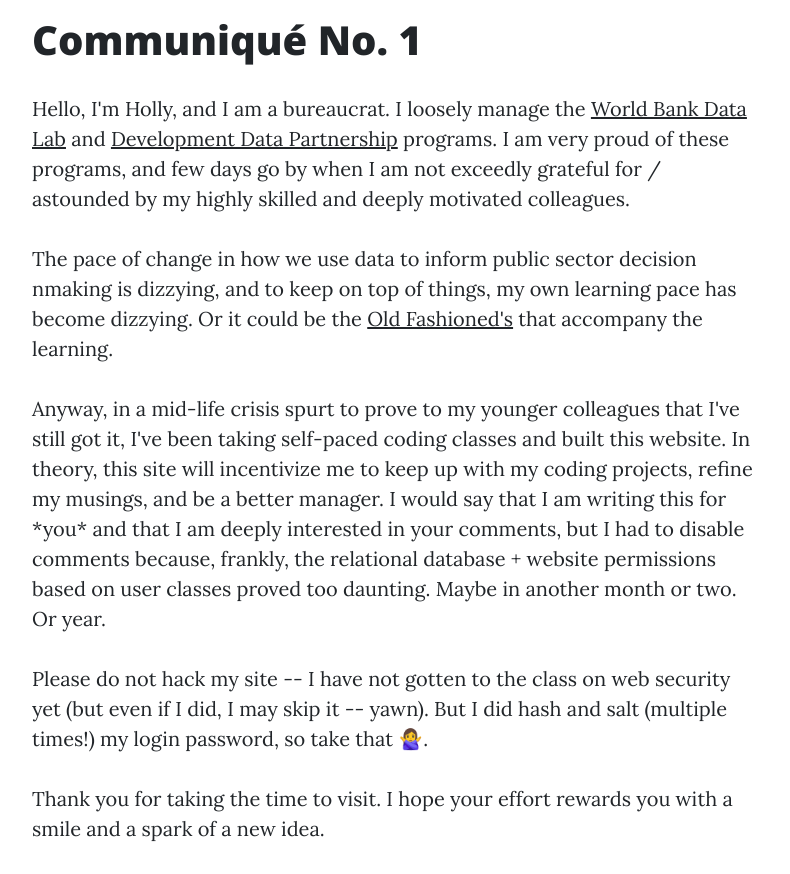
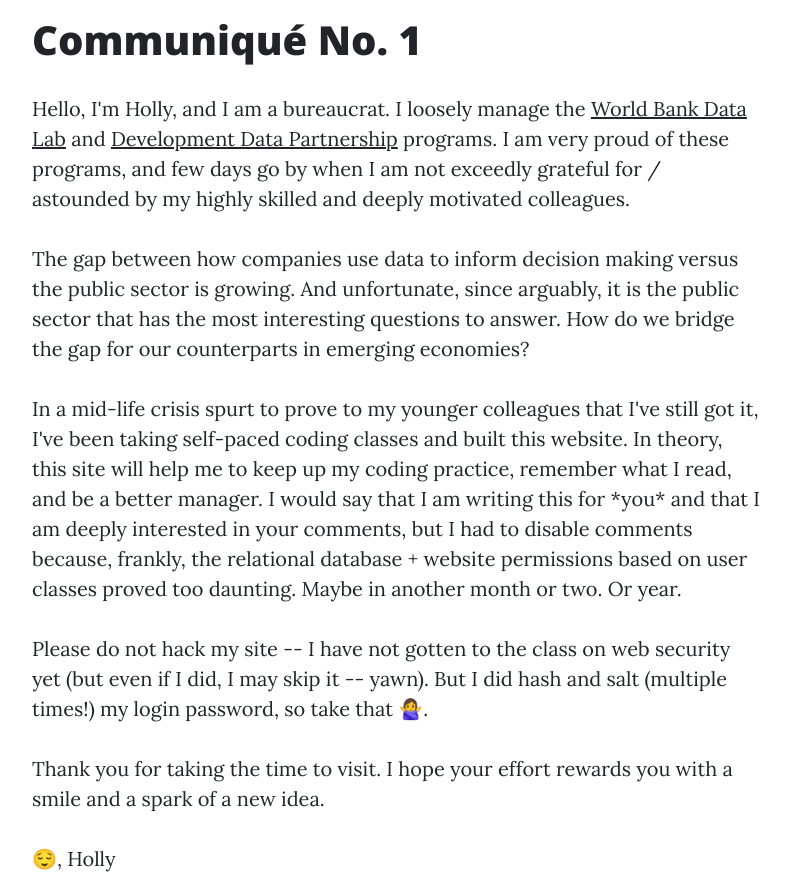
Before and after one commit to Holly-Transport/communique, a Flask app: page /about in a window 1280 px wide. Shown: the part 566-1440 px from the top of the page, without its empty margins (243-1033 px from the left). Run offline with Flask 2, Linux system fonts and the light colour scheme; some libraries are stand-ins or nearby versions.

Commit message:
About page update

```diff
--- a/templates/about.html
+++ b/templates/about.html
@@ -30,9 +30,9 @@
 
 <p>Hello, I&#39;m Holly, and I&nbsp;am a bureaucrat. I&nbsp;loosely manage the <a href="http://wbdatalab.org/">World Bank Data Lab</a> and <a href="https://datapartnership.org/">Development Data Partnership</a> programs. I am very proud of these programs,&nbsp;and few days go by when I am not exceedly grateful for / astounded by my highly skilled and deeply motivated colleagues.&nbsp;</p>
 
-<p>The pace of change in how we use data to inform public sector decision nmaking is dizzying, and to keep on top of things, my own learning pace has become dizzying. Or it could be the <a href="https://en.wikipedia.org/wiki/Old_fashioned_(cocktail)">Old Fashioned&#39;s</a> that accompany the learning.&nbsp;</p>
+<p>The gap between how companies use data to inform decision making versus the public sector is growing. And unfortunate, since arguably, it is the public sector that has the most interesting questions to answer. How do we bridge the gap for our counterparts in emerging economies? &nbsp;</p>
 
-<p>Anyway, in a mid-life crisis spurt to prove to my younger colleagues that I&#39;ve still got it, I&#39;ve been taking self-paced coding classes and built this website. In theory, this site will&nbsp;incentivize me to keep up with my coding projects, refine my musings, and be a better manager. I would say that I am writing this for *you* and that I am deeply interested in your comments, but I had to disable comments because, frankly, the relational database + website permissions based on user classes proved too daunting. Maybe in another month or two. Or year.&nbsp;</p>
+<p>In a mid-life crisis spurt to prove to my younger colleagues that I&#39;ve still got it, I&#39;ve been taking self-paced coding classes and built this website. In theory, this site will&nbsp;help me to keep up my coding practice, remember what I read, and be a better manager. I would say that I am writing this for *you* and that I am deeply interested in your comments, but I had to disable comments because, frankly, the relational database + website permissions based on user classes proved too daunting. Maybe in another month or two. Or year.&nbsp;</p>
 
 <p>Please do not hack my site -- I have not gotten to the class&nbsp;on web security yet (but even if I did, I may skip it -- yawn). But I did hash and salt (multiple times!) my login password, so take that 🙅&zwj;♀️.&nbsp;</p>
 
```
